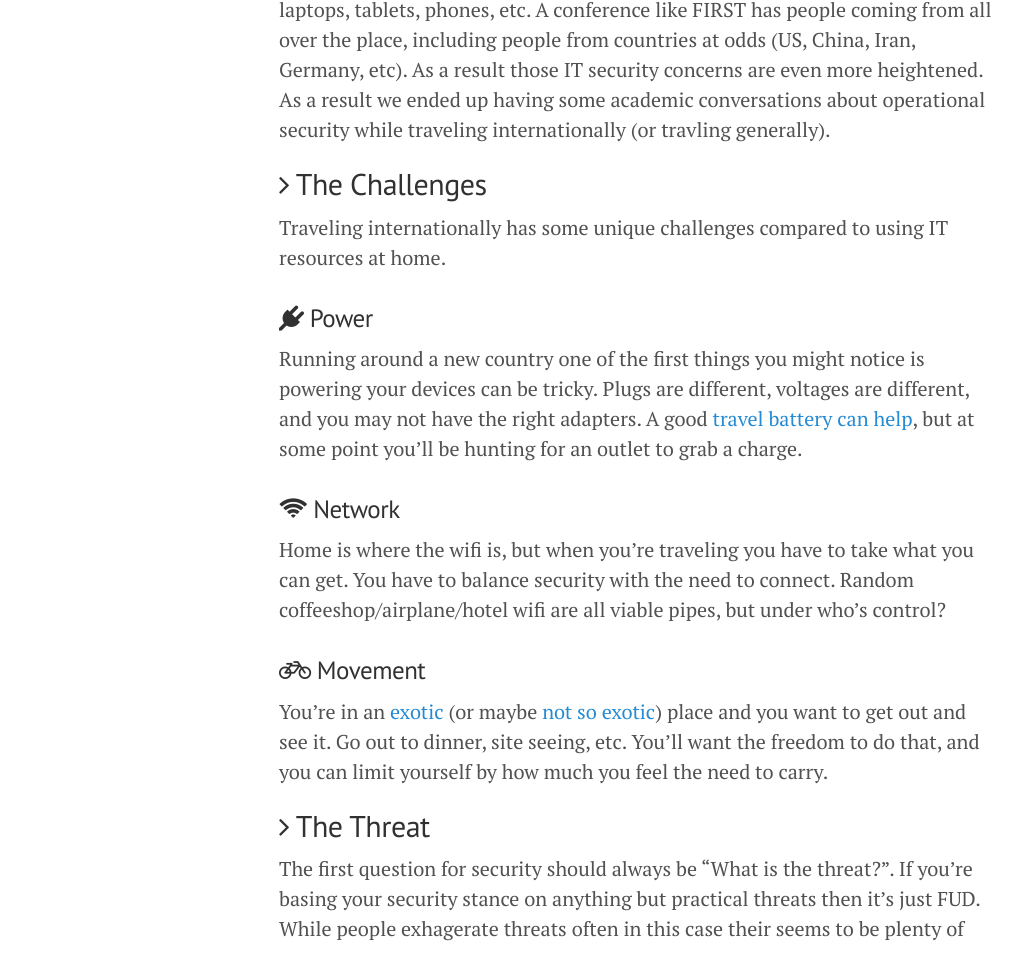
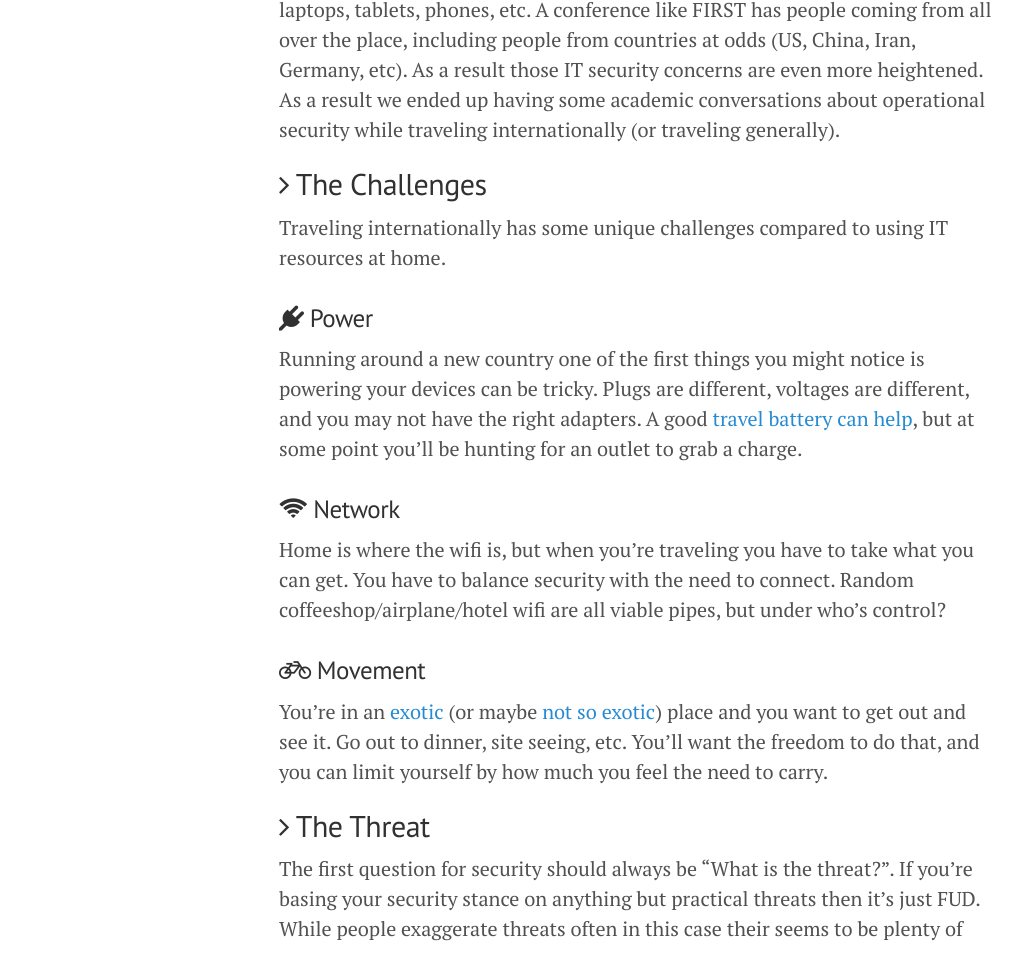
Before and after one commit to sroberts/sroberts.github.io, a Jekyll site: the page built from _posts/2016-01-19-travel-opsec.md, in a window 1280 px wide and 1400 px high. Shown: the part 437-1390 px from the top of the window, without its empty margins (1-1023 px from the left). Built offline with Jekyll 4.4.1, drawn with Linux system fonts in a browser that asks for light colours; nearby versions of some CDN libraries; comment, search, counter and statistics services are not loaded; some of the changed text lies outside the part shown.

Commit message:
spellchecked

```diff
--- a/_posts/2016-01-19-travel-opsec.md
+++ b/_posts/2016-01-19-travel-opsec.md
@@ -5,7 +5,7 @@ title: Travel OpSec
 
 Last year I was lucky enough to go to the [FIRST2015](https://www.first.org/conference/2015) conference in Berlin. It was a great conference, good talks (including [yours truely](http://sroberts.github.io/2015/07/08/ccir-presentation/)), and an even better hallway track. I'd never been to Berlin, or Germany in general, and I enjoyed seeing this amazing city a little bit as well.
 
-Traveling to a new country as a security minded person is always a bit jarring. Even a country as friendly as Germany bares consideration when it comes to laptops, tablets, phones, etc. A conference like FIRST has people coming from all over the place, including people from countries at odds (US, China, Iran, Germany, etc). As a result those IT security concerns are even more heightened. As a result we ended up having some academic conversations about operational security while traveling internationally (or travling generally).
+Traveling to a new country as a security minded person is always a bit jarring. Even a country as friendly as Germany bares consideration when it comes to laptops, tablets, phones, etc. A conference like FIRST has people coming from all over the place, including people from countries at odds (US, China, Iran, Germany, etc). As a result those IT security concerns are even more heightened. As a result we ended up having some academic conversations about operational security while traveling internationally (or traveling generally).
 
 ## <i class="fa fa-angle-right"></i> The Challenges
 
@@ -23,7 +23,7 @@ You're in an [exotic](http://www.lonelyplanet.com/montenegro/bay-of-kotor) (or m
 
 ## <i class="fa fa-angle-right"></i> The Threat
 
-The first question for security should always be "What is the threat?". If you're basing your security stance on anything but practical threats then it's just FUD. While people exhagerate threats often in this case their seems to be plenty of concerns.
+The first question for security should always be "What is the threat?". If you're basing your security stance on anything but practical threats then it's just FUD. While people exaggerate threats often in this case their seems to be plenty of concerns.
 
 ### <i class="fa fa-angle-double-right"></i> Seizure at Checkpoints & _Evil Maid_ Style Attacks
 
```
Also changed, not shown: other parts of _posts/2016-01-19-travel-opsec.md (+7 -7 lines).
